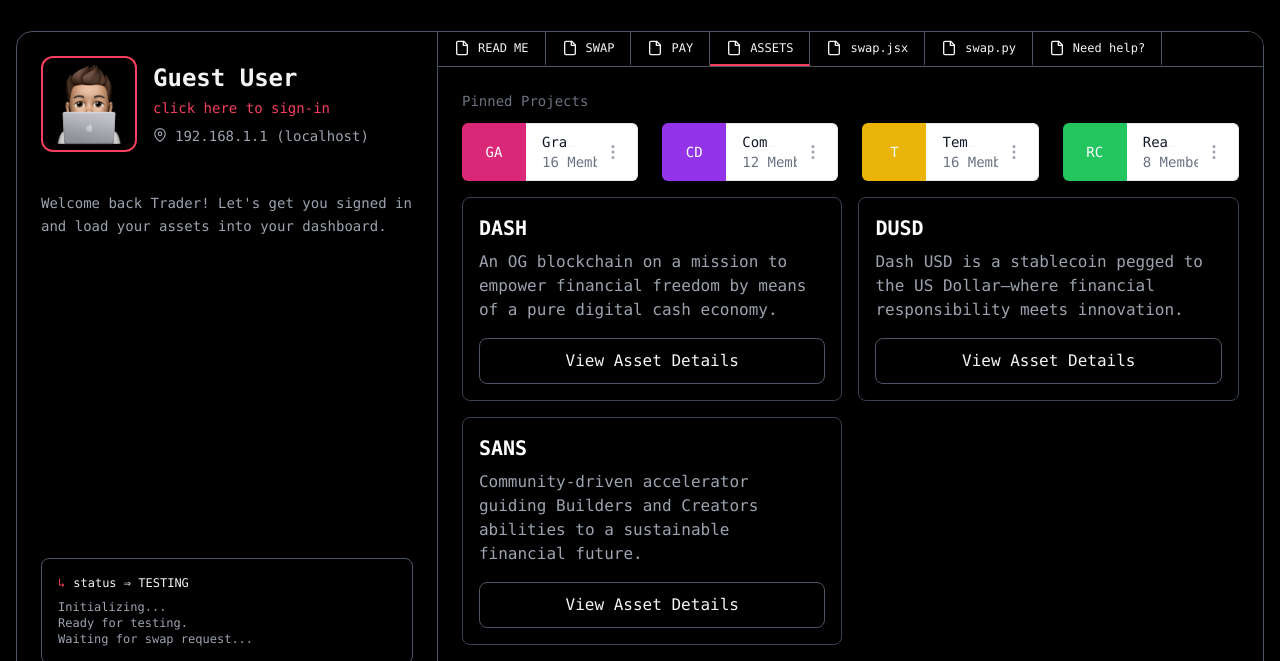
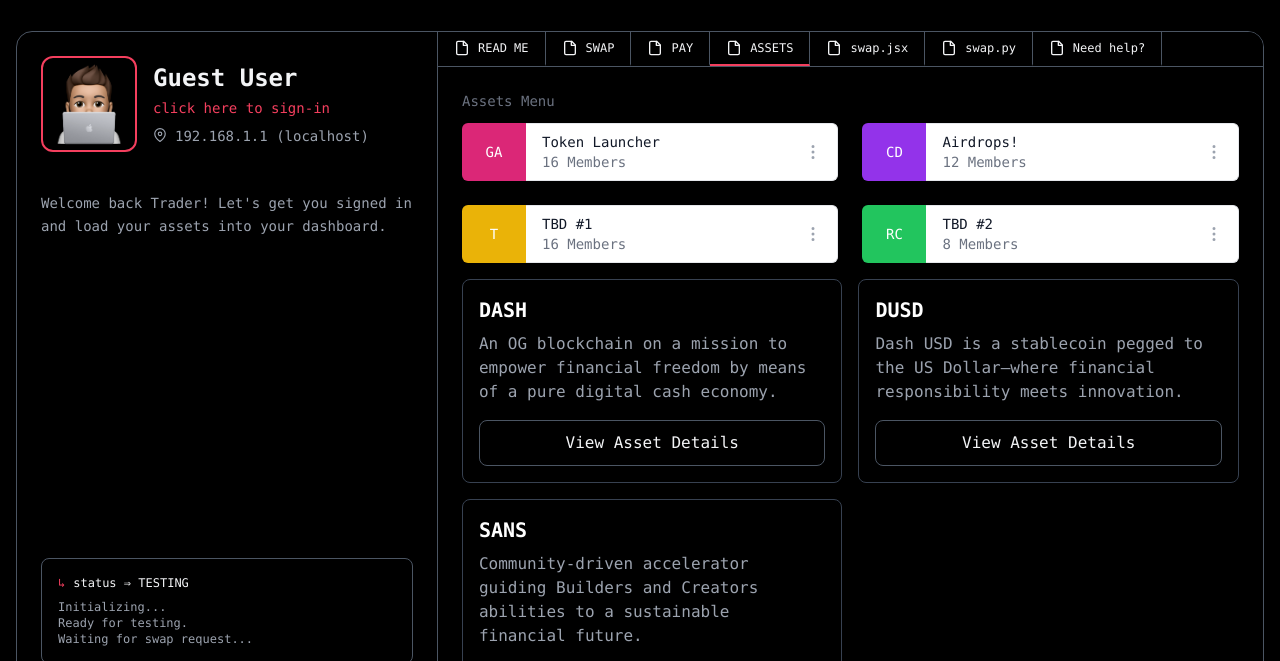
Before and after one commit to sansbankdao/dashswap, an Astro site in the folder web/: page / in a window 1280 px wide. Both pictures are taken after a click on the label "ASSETS". Shown: the top 661 px of the page. Built offline with nearby package versions, Linux system fonts and the light colour scheme; Astro itself is replaced by a stand-in of ours.

Commit message:
Update assets menu.

```diff
--- a/web/src/components/assets/SubMenu.vue
+++ b/web/src/components/assets/SubMenu.vue
@@ -1,14 +1,26 @@
 <template>
     <div>
-        <h2 class="text-sm font-medium text-gray-500">Pinned Projects</h2>
-        <ul role="list" class="mt-3 grid grid-cols-1 gap-5 sm:grid-cols-2 sm:gap-6 lg:grid-cols-4">
+        <h2 class="text-sm font-medium text-gray-500">
+            Assets Menu
+        </h2>
+
+        <ul role="list" class="mt-3 grid grid-cols-1 gap-5 sm:grid-cols-2 sm:gap-6">
             <li v-for="project in projects" :key="project.name" class="col-span-1 flex rounded-md shadow-sm">
-                <div :class="[project.bgColor, 'flex w-16 shrink-0 items-center justify-center rounded-l-md text-sm font-medium text-white']">{{ project.initials }}</div>
+                <div :class="[project.bgColor, 'flex w-16 shrink-0 items-center justify-center rounded-l-md text-sm font-medium text-white']">
+                    {{ project.initials }}
+                </div>
+
                 <div class="flex flex-1 items-center justify-between truncate rounded-r-md border-b border-r border-t border-gray-200 bg-white">
                     <div class="flex-1 truncate px-4 py-2 text-sm">
-                        <a :href="project.href" class="font-medium text-gray-900 hover:text-gray-600">{{ project.name }}</a>
-                        <p class="text-gray-500">{{ project.members }} Members</p>
+                        <a :href="project.href" class="font-medium text-gray-900 hover:text-gray-600">
+                            {{ project.name }}
+                        </a>
+
+                        <p class="text-gray-500">
+                            {{ project.members }} Members
+                        </p>
                     </div>
+
                     <div class="shrink-0 pr-2">
                         <button
                             type="button"
@@ -24,13 +36,13 @@
     </div>
 </template>
 
-<script setup>
+<script setup lang="ts">
 import { EllipsisVerticalIcon } from '@heroicons/vue/20/solid'
 
 const projects = [
-    { name: 'Graph API', initials: 'GA', href: '#', members: 16, bgColor: 'bg-pink-600' },
-    { name: 'Component Design', initials: 'CD', href: '#', members: 12, bgColor: 'bg-purple-600' },
-    { name: 'Templates', initials: 'T', href: '#', members: 16, bgColor: 'bg-yellow-500' },
-    { name: 'React Components', initials: 'RC', href: '#', members: 8, bgColor: 'bg-green-500' },
+    { name: 'Token Launcher', initials: 'GA', href: '#', members: 16, bgColor: 'bg-pink-600' },
+    { name: 'Airdrops!', initials: 'CD', href: '#', members: 12, bgColor: 'bg-purple-600' },
+    { name: 'TBD #1', initials: 'T', href: '#', members: 16, bgColor: 'bg-yellow-500' },
+    { name: 'TBD #2', initials: 'RC', href: '#', members: 8, bgColor: 'bg-green-500' },
 ]
 </script>
```
